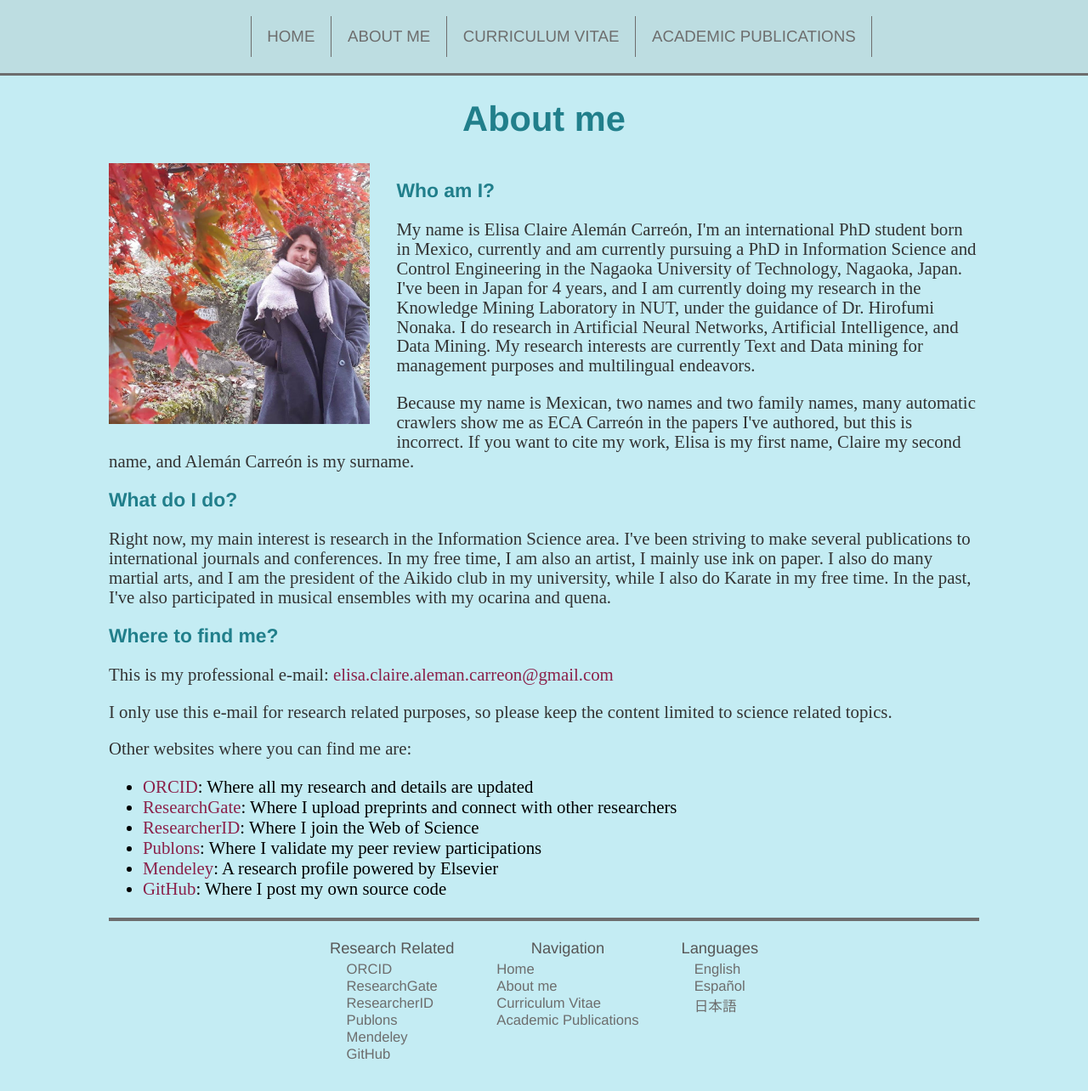
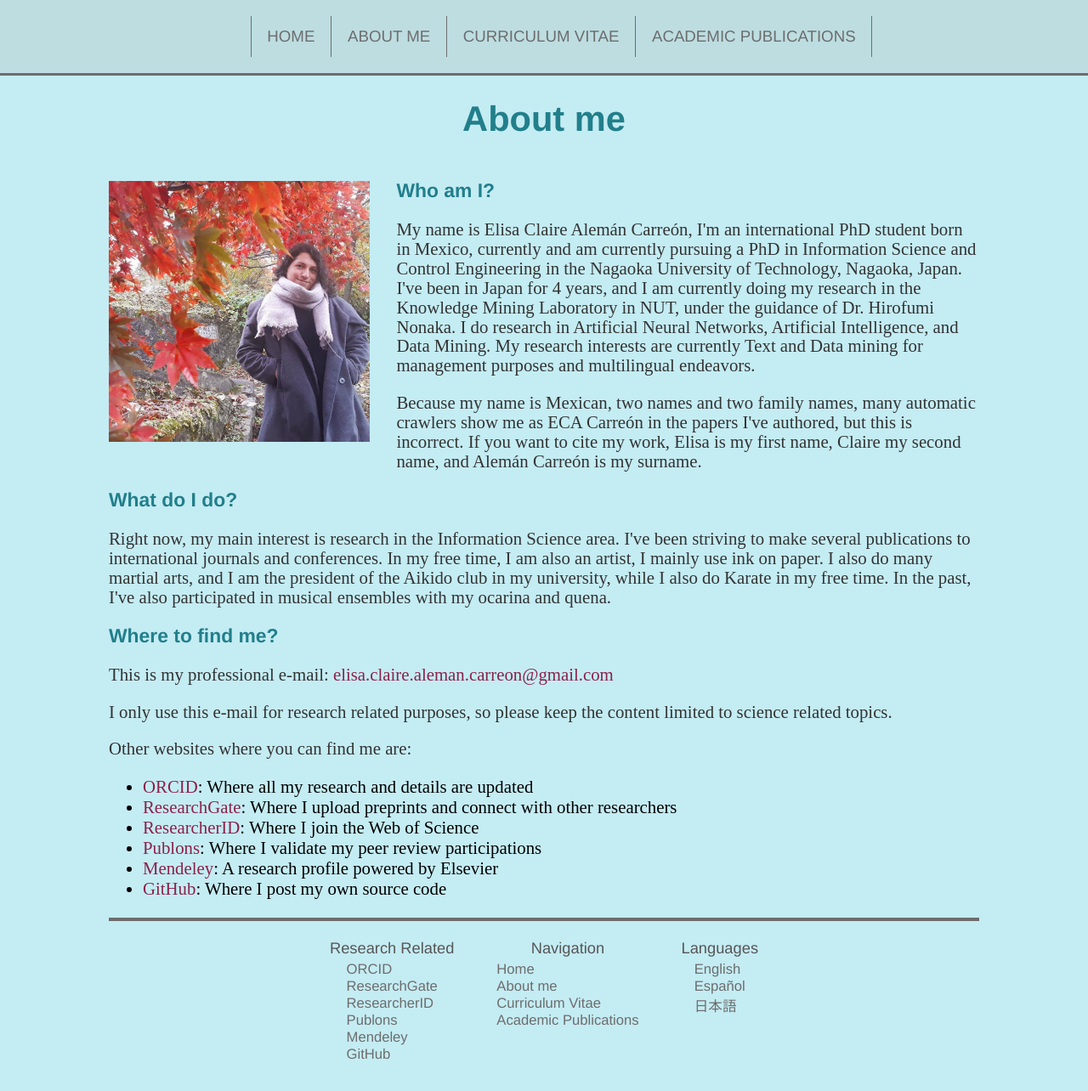
Before and after one commit to ellie-icekler/elisa-aleman.github.io, a Jekyll site: the page built from en/about/index.html, in a window 1280 px wide. Shown: the whole page at 85% size. Built offline with Jekyll 4.4.1, drawn with Linux system fonts in a browser that asks for light colours.

Commit message:
Update index.html

```diff
--- a/en/about/index.html
+++ b/en/about/index.html
@@ -6,7 +6,7 @@ title: Elisa Claire Alemán Carreón - About me
 	<h1>About me</h1>
 
 	<div style="display:inline">
-	<img src="/assets/momiji-elisa.jpg" alt="Elisa Claire Alemán Carreón" style="width:30%;float:left;margin-right:1.5em;margin-bottom:1.5em">
+	<img src="/assets/momiji-elisa.jpg" alt="Elisa Claire Alemán Carreón" style="width:30%;float:left;margin-right:1.5em;margin-bottom:1.5em;margin-top:1em">
 	</div>
 
     <h2>Who am I?</h2>
```
